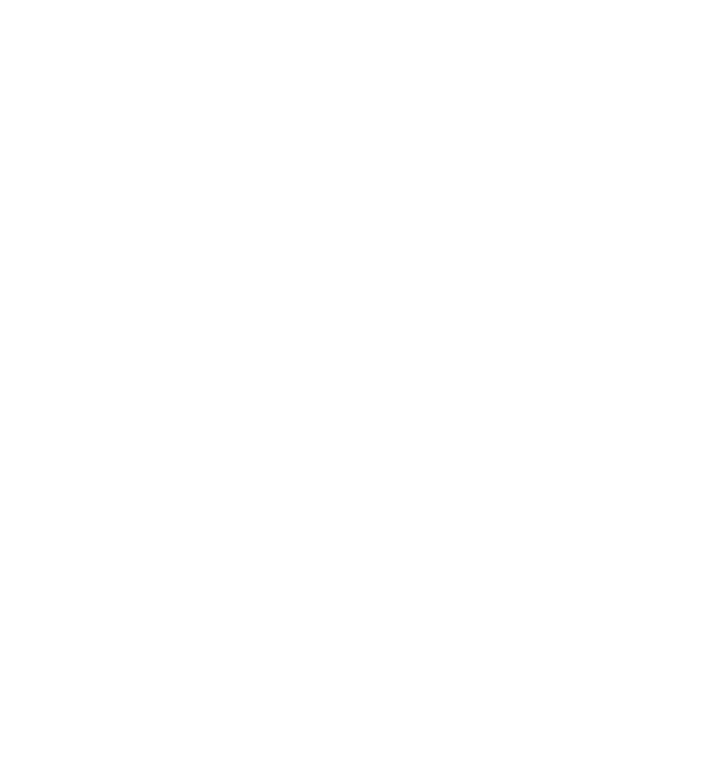
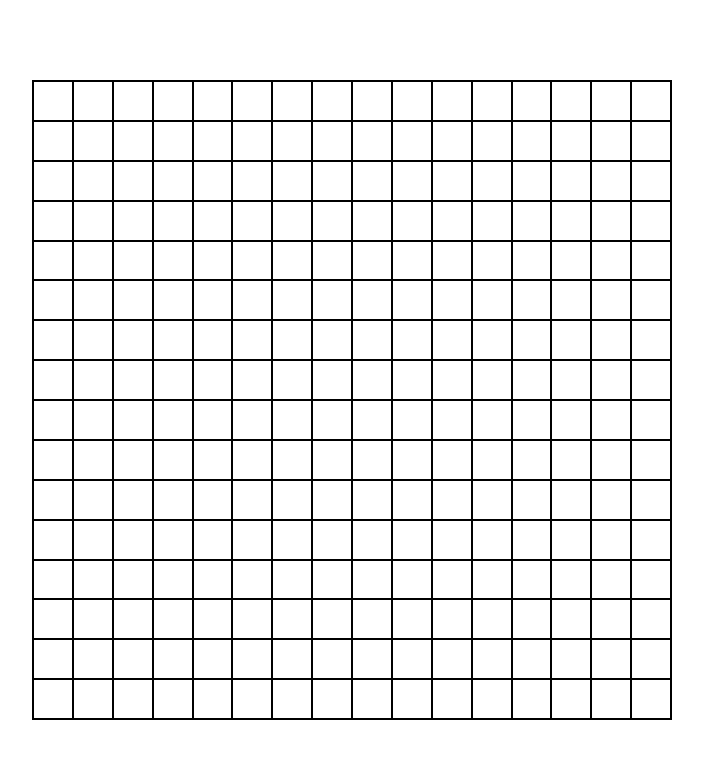
Before and after one commit to MERatio/etch-a-sketch, a plain HTML site: page index.html in a window 1280 px wide. Shown: the whole page, without its empty margins (288-991 px from the left). Drawn offline with Linux system fonts and the light colour scheme.

Commit message:
Add a 16x16 grid of square divs

```diff
--- a/index.html
+++ b/index.html
@@ -7,5 +7,9 @@
 		<link rel="stylesheet" href="style.css" />
 		<script src="index.js" defer></script>
 	</head>
-	<body></body>
+	<body>
+		<div class="container">
+			<div id="grid"></div>
+		</div>
+	</body>
 </html>
--- a/index.js
+++ b/index.js
@@ -1 +1,17 @@
-console.log('test');
+'use strict';
+
+const dom = {
+	grid: document.querySelector('#grid'),
+};
+
+function populateGrid(numOfSquarePerSide) {
+	dom.grid.style.gridTemplate = `repeat(${numOfSquarePerSide}, 1fr) / repeat(${numOfSquarePerSide}, 1fr)`;
+	const numOfSquares = numOfSquarePerSide * numOfSquarePerSide;
+	for (let i = 0; i < numOfSquares; i++) {
+		const domGridSquare = document.createElement('div');
+		domGridSquare.classList.add('grid-square');
+		grid.appendChild(domGridSquare);
+	}
+}
+
+populateGrid(16);
--- a/style.css
+++ b/style.css
@@ -9,3 +9,21 @@ html {
 	margin: 0;
 	box-sizing: inherit;
 }
+
+.container {
+	height: 100vh;
+	display: flex;
+	justify-content: center;
+	align-items: center;
+}
+
+#grid {
+	border: 1px solid #000;
+	width: 80vh;
+	height: 80vh;
+	display: grid;
+}
+
+.grid-square {
+	border: 1px solid #000;
+}
```
